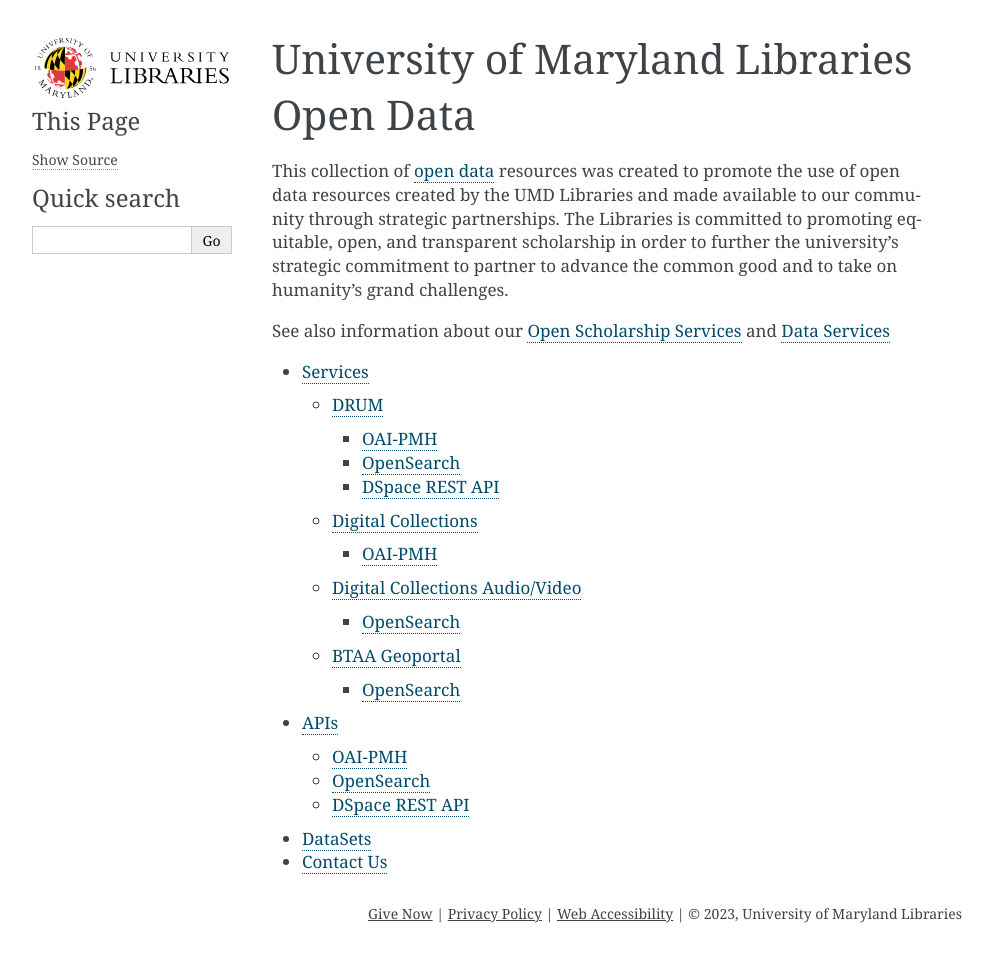
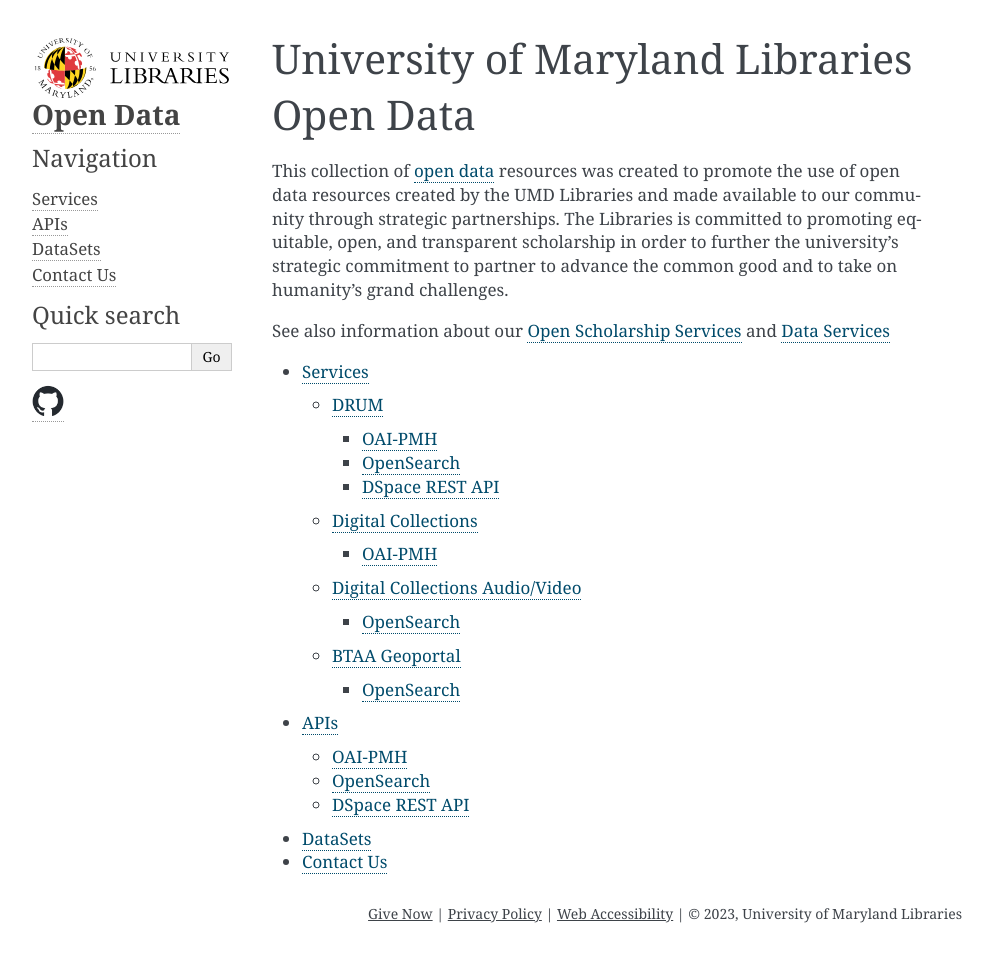
Before and after one commit to wallberg-umd/umd-lib-opendata, a Sphinx documentation site: the page built from source/index.rst, in a window 1280 px wide. Shown: the whole page, without its empty margins (148-1141 px from the left). Built offline with Sphinx 7.4.7, drawn with Linux system fonts in a browser that asks for light colours.

Commit message:
Add external link to the GitHub Source Repository

```diff
--- a/source/_static/css/custom.css
+++ b/source/_static/css/custom.css
@@ -1,3 +1,7 @@
 ul.search li p.context {
     color: #3E4349;
 }
+
+#externallinks {
+    margin: 1em 0;
+}
--- /dev/null
+++ b/source/_templates/external_links.html
@@ -0,0 +1,5 @@
+<div id="externallinks">
+    <a href="https://github.com/umd-lib/umd-lib-opendata" title="GitHub Source Repository">
+        <img src="/{{ pathto('_static/images/github-mark.png', 1) }}" style="width: 32px;" alt="GitHub Logo"/>
+    </a>
+</div>
--- a/source/conf.py
+++ b/source/conf.py
@@ -75,11 +75,20 @@
 
 language = 'en'
 
-highlight_language ='none'
+highlight_language = 'none'
 
 html_theme_options = {
     'anchor': '#3E4349',
     'footer_text': '#3E4349',
+}
+
+html_sidebars = {
+   '**': [
+      'about.html',
+      'navigation.html',
+      'searchbox.html',
+      'external_links.html',
+    ],
 }
 
 # -- Options for sitemap extension -------------------------------------------
```
Also changed, not shown: source/_static/images/github-mark.png (added).
